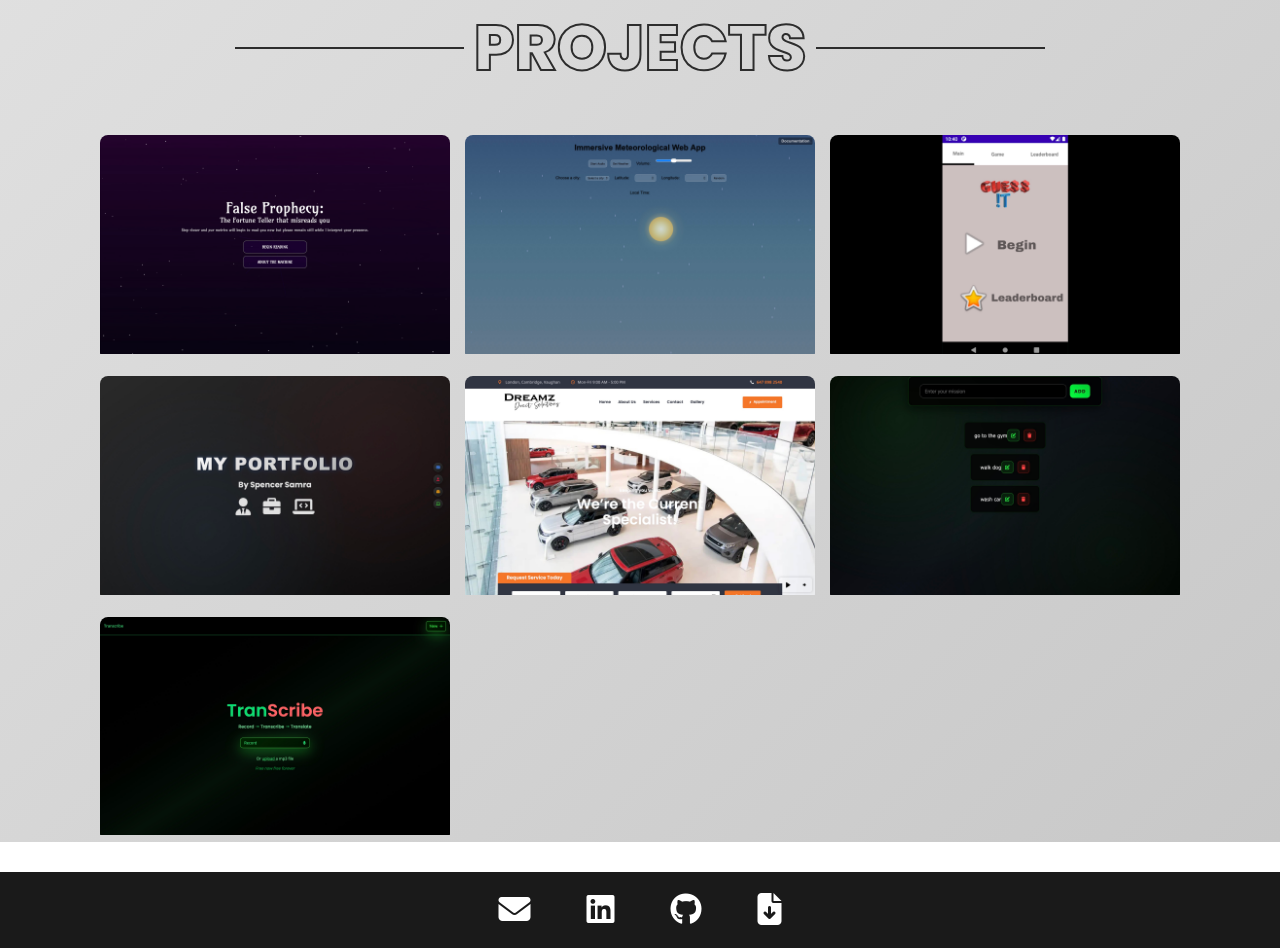
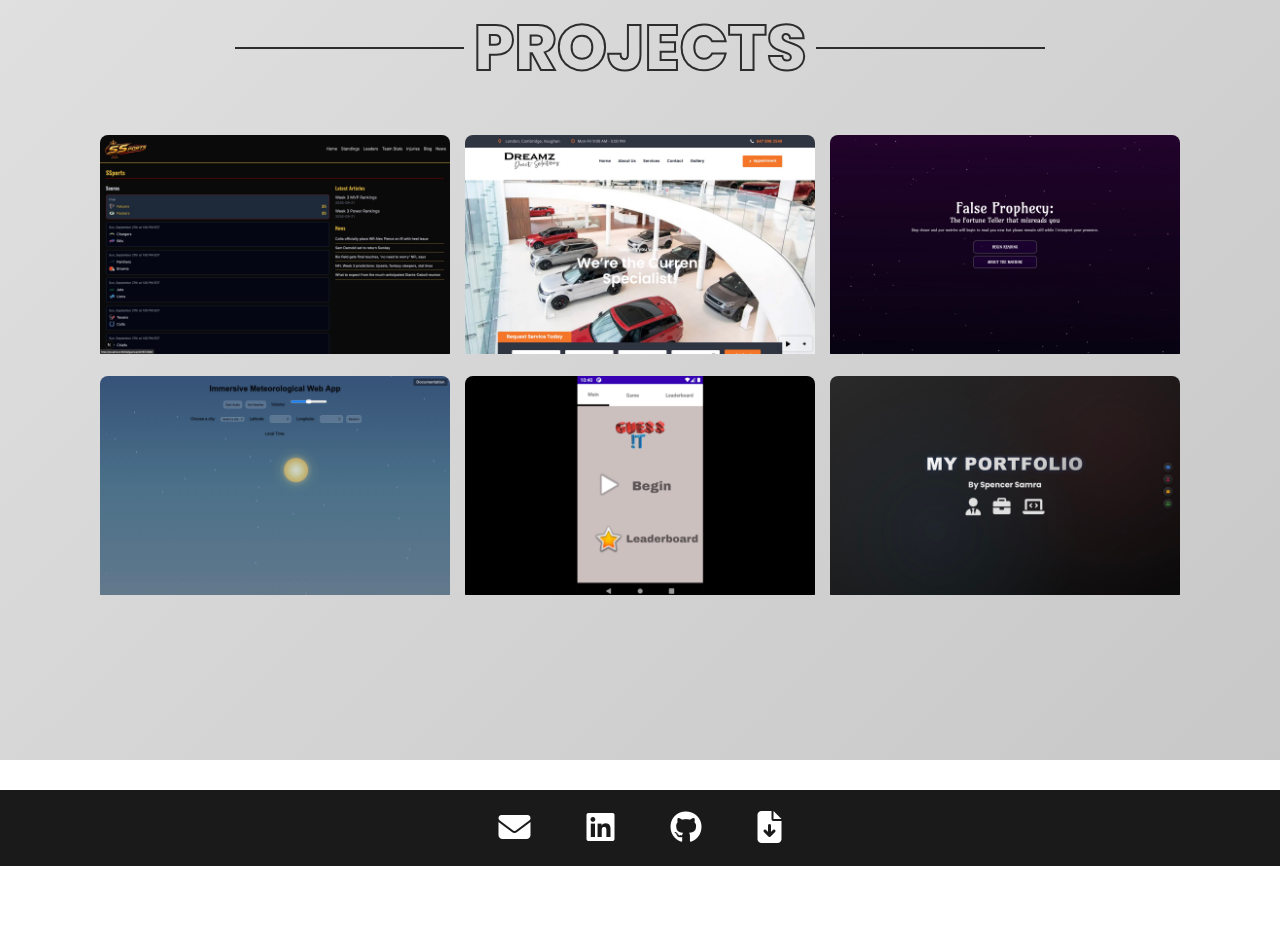
Before and after one commit to Spencer1923/portfolio-one-react, a React (Vite) app: page / in a window 1280 px wide. Shown: the part 2440-3388 px from the top of the page. After the commit the page ends 3306 px from the top, so only its background shows below. Built offline with nearby package versions, Linux system fonts and the light colour scheme.

Commit message:
latest update

```diff
--- a/src/components/Projects.jsx
+++ b/src/components/Projects.jsx
@@ -1,13 +1,15 @@
 import React from 'react'
 import useInView from '../useInView'
 import SectionIntroduction from './SectionIntroduction'
-import missionList from '../assets/mission-list-screenshot.jpg'
-import transcribe from '../assets/transcribe.jpg'
+//import missionList from '../assets/mission-list-screenshot.jpg'
+//import transcribe from '../assets/transcribe.jpg'
 import portfolio from '../assets/portfolio.jpg'
 import guess from '../assets/guess-it.jpg'
 import weather from '../assets/weather-app.jpg'
 import falseProphecy from '../assets/false-prophecy.jpg'
 import dreamzDirect from '../assets/dreamz-direct.jpg'
+import ss_sports from '../assets/ss-sports.jpg'
+
 
 
 
@@ -21,6 +23,24 @@ export default function Projects() {
       <div className='projects-wrapper'>
         <SectionIntroduction >PROJECTS</SectionIntroduction>
         <div className='projects-section-content'>
+
+           <ImgOverlay
+            imgSrc={ss_sports}
+            title={"SS Sports"}
+            tags={["React", "Next.js", "Tailwind CSS", "ESPN API"]}
+            projectLink={'https://s-sports.netlify.app'}
+            githubLink={'https://github.com/Spencer1923/SSports'}>
+            Full-stack NFL site with live scores, standings, stats, injuries, depth charts, and custom blog, built with Next.js and ESPN API.
+          </ImgOverlay>
+
+          <ImgOverlay
+            imgSrc={dreamzDirect}
+            title={"Web Page for Client"}
+            tags={["HTML", "CSS", "JavaScript", "SEO"]}
+            projectLink={'https://dreamzdirectsolutions.com'}
+            githubLink={'https://github.com/Spencer1923'}>
+            Mobile first business page for client prioritizing SEO and CTAs.
+          </ImgOverlay>
 
           <ImgOverlay
             imgSrc={falseProphecy}
@@ -58,32 +78,23 @@ export default function Projects() {
             Mobile-first portfolio using React.js.
           </ImgOverlay>
 
-          <ImgOverlay
-            imgSrc={dreamzDirect}
-            title={"Web Page for Client"}
-            tags={["HTML", "CSS", "JavaScript", "SEO"]}
-            projectLink={'https://dreamzdirectsolutions.com'}
-            githubLink={'https://github.com/Spencer1923'}>
-            Mobile first business page for client prioritizing SEO and CTAs.
-          </ImgOverlay>
-
-          <ImgOverlay
+       {/*}   <ImgOverlay
             imgSrc={missionList}
             title={"Mission List"}
             tags={["React", "Full Stack", "CRUD"]}
             projectLink={'https://reactjs-mission-list.netlify.app'}
             githubLink={'https://github.com/Spencer1923/reactJS-mission-list'}>
             Full stack responsive CRUD Mission List web application, built using React JS.
-          </ImgOverlay>
+          </ImgOverlay>/*}
 
-{      <ImgOverlay
+{  /*    <ImgOverlay
             imgSrc={transcribe}
             title={"Transcribe App"}
             tags={["React", "Tailwind CSS"]}
             projectLink={'https://transcribe-web-app.netlify.app'}
             githubLink={'https://github.com/Spencer1923/transcribe-app'}>
             Speech-to-text transcription & translation, uses React JS & Tailwind CSS.
-          </ImgOverlay>}
+          </ImgOverlay>*/}
 
         </div>
       </div>
```
Also changed, not shown: src/assets/ss-sports.jpg (added).
